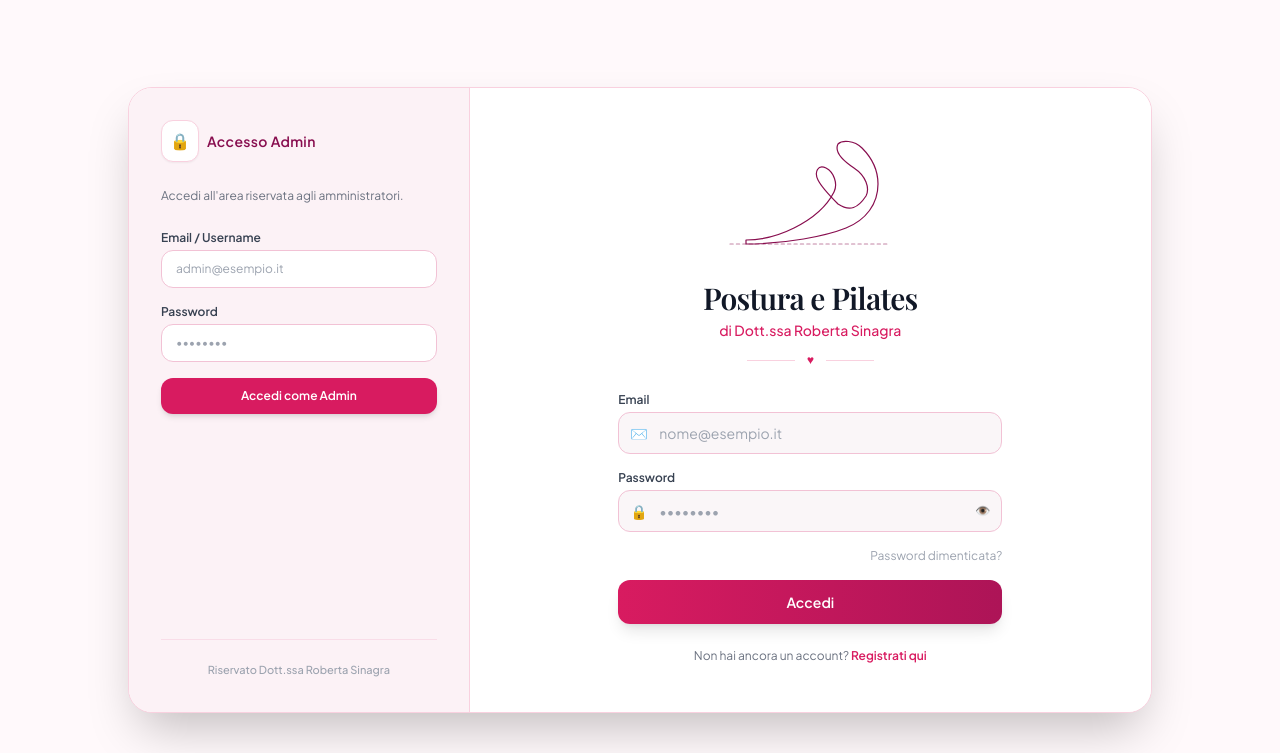
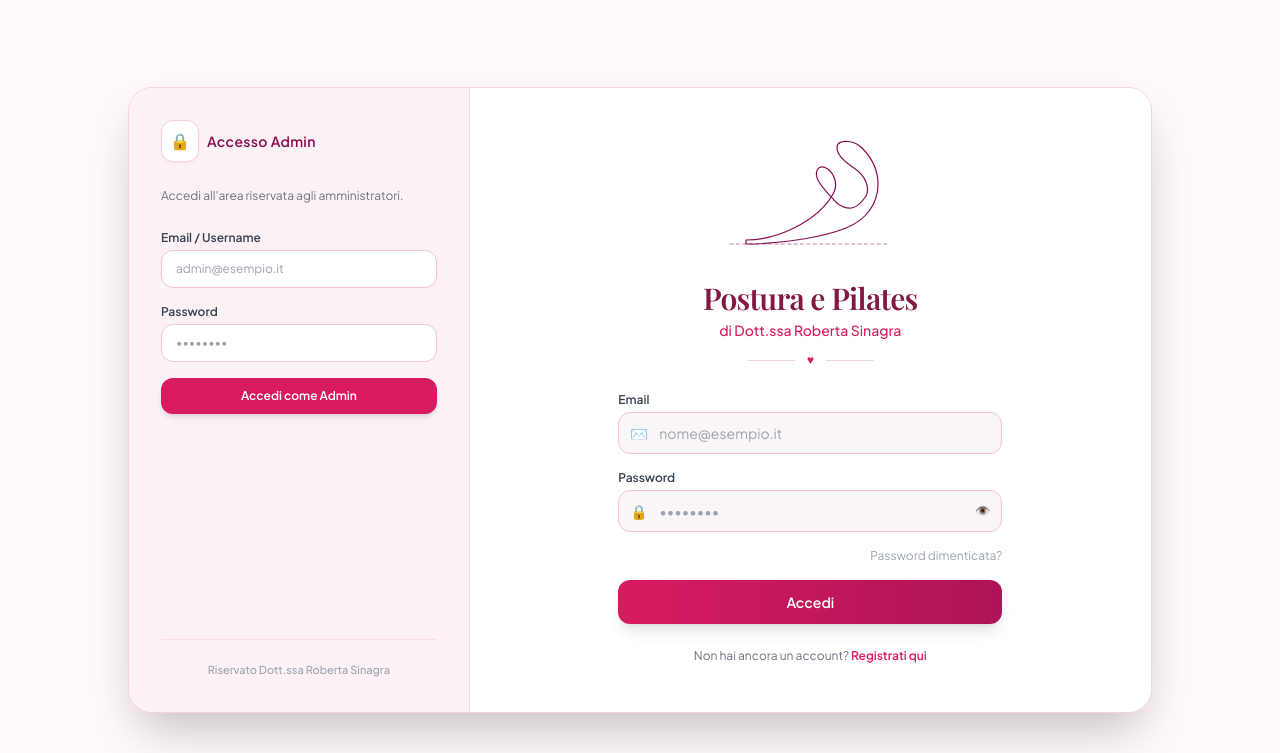
Before and after one commit to TribalTW/posturaepilates, a FastAPI app: page / in a window 1280 px wide. Shown: the top 753 px of the page. Run offline with FastAPI, Linux system fonts and the light colour scheme; parts of the project's set-up code (start-up, migrations or seed data) failed here and were passed over; some libraries are stand-ins or nearby versions; some web fonts are replaced.

Commit message:
Update login.html

```diff
--- a/pilates-webapp/templates/login.html
+++ b/pilates-webapp/templates/login.html
@@ -79,7 +79,7 @@
 
             <!-- Testata Brand -->
             <div class="text-center mb-6">
-                <h1 class="text-3xl font-serif-title font-bold text-gray-900 tracking-tight">Postura e Pilates</h1>
+                <h1 class="text-3xl font-serif-title font-bold text-pink-900 tracking-tight">Postura e Pilates</h1>
                 <p class="text-sm font-medium text-[#D81B60] mt-1">di Dott.ssa Roberta Sinagra</p>
                 <div class="flex items-center justify-center gap-3 mt-3 text-[#f9d1df]">
                     <div class="h-[1px] w-12 bg-[#f9d1df]"></div>
```
